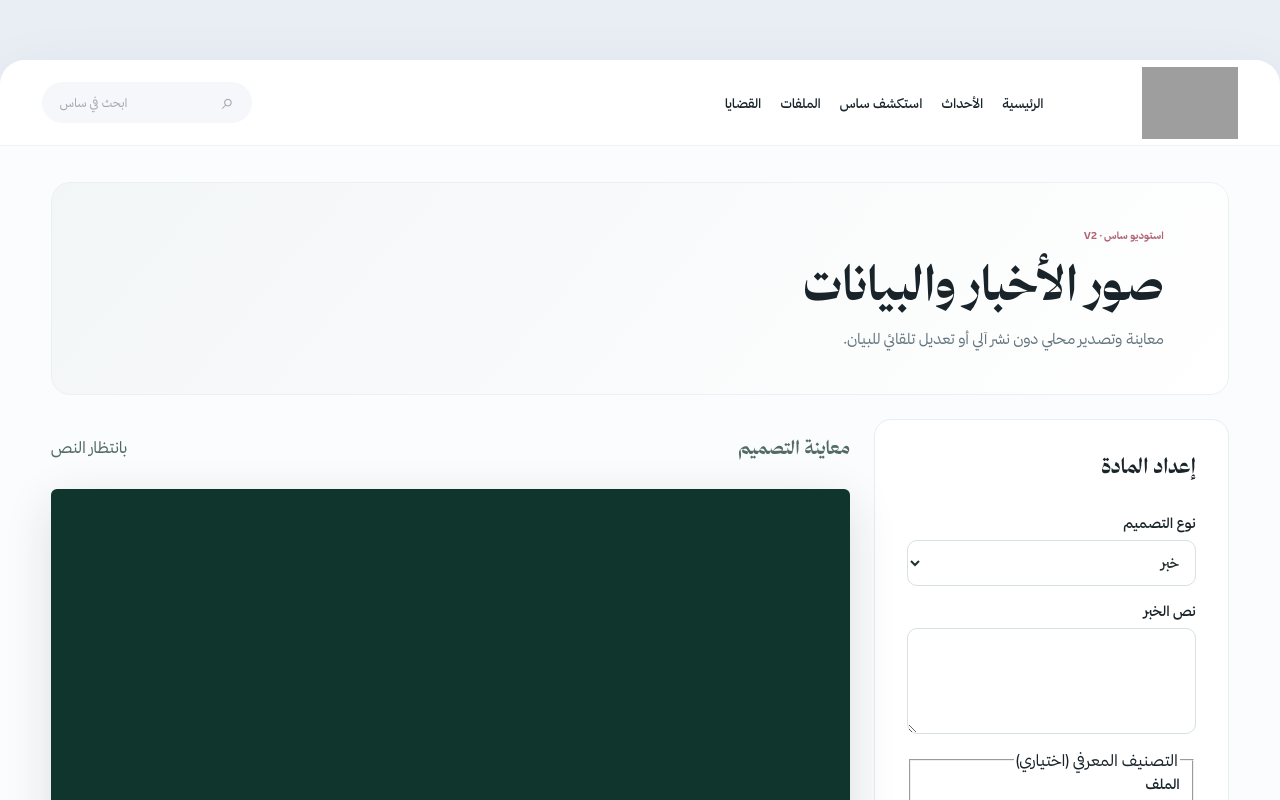
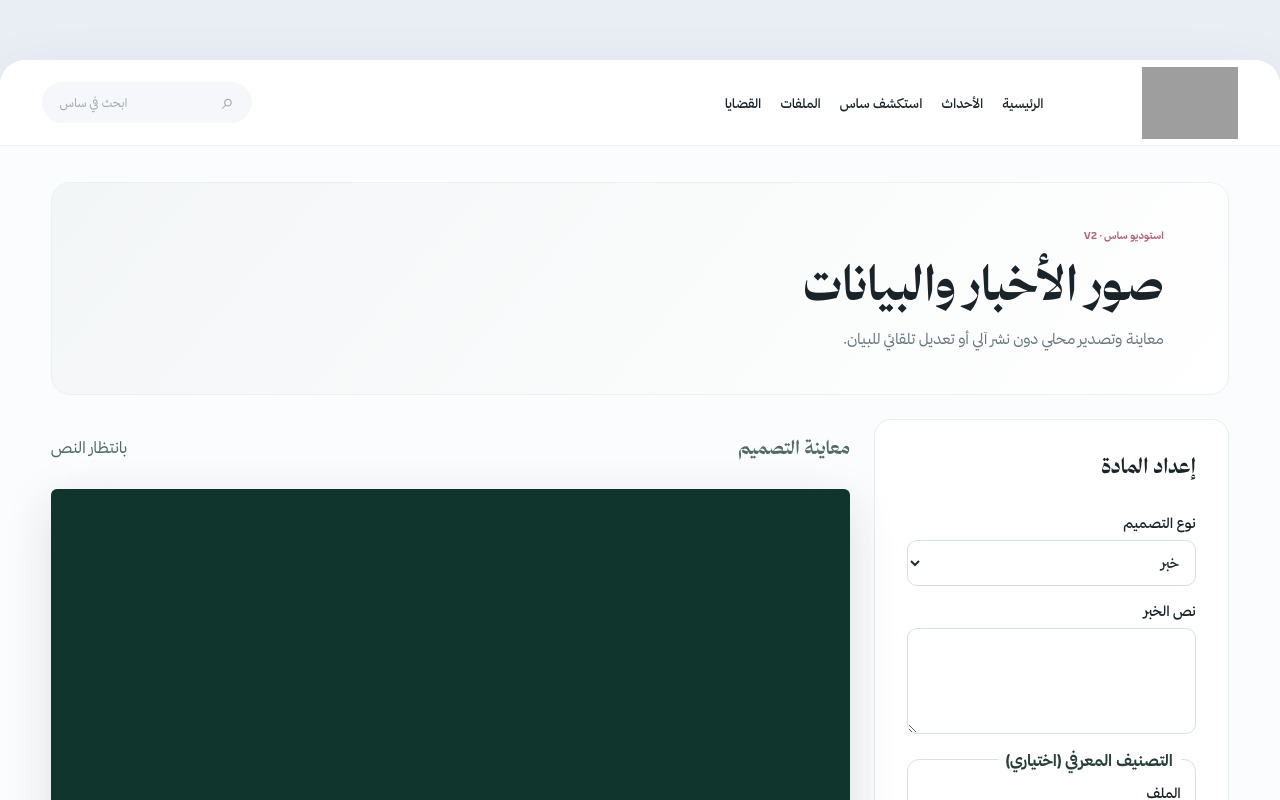
Before and after one commit to dinobahkam-wq/SAS, a Next.js app: page /studio in a window 1280 px wide. Shown: the top 800 px of the page. Built offline with nearby package versions, Linux system fonts and the light colour scheme; grey boxes are pictures that could not be loaded.

Commit message:
style(studio): taxonomy fields and issuer logo upload

```diff
--- a/app/styles.css
+++ b/app/styles.css
@@ -182,3 +182,5 @@ body,button,input,textarea,select{font-family:var(--font-sas-sans),Tahoma,Arial,
 
 /* Studio V2: paginated statement navigation */
 .studio-pager{display:flex;align-items:center;justify-content:center;gap:22px;margin-top:17px}.studio-pager button{padding:9px 20px;border-radius:8px;border:1px solid #b9c8c3;background:#fff;color:#163f37;font:inherit;cursor:pointer}.studio-pager button:disabled{opacity:.38;cursor:default}.studio-pager span{font-variant-numeric:tabular-nums;color:#506460}
+
+.studio-taxonomy{border:1px solid #d8e1e2;border-radius:12px;display:grid;gap:12px;padding:14px;margin:0}.studio-taxonomy legend{font-weight:700;padding:0 8px;color:#263f39}.studio-taxonomy label{font-weight:500}.studio-fields input[type=file]{padding:9px;max-width:100%}
```
